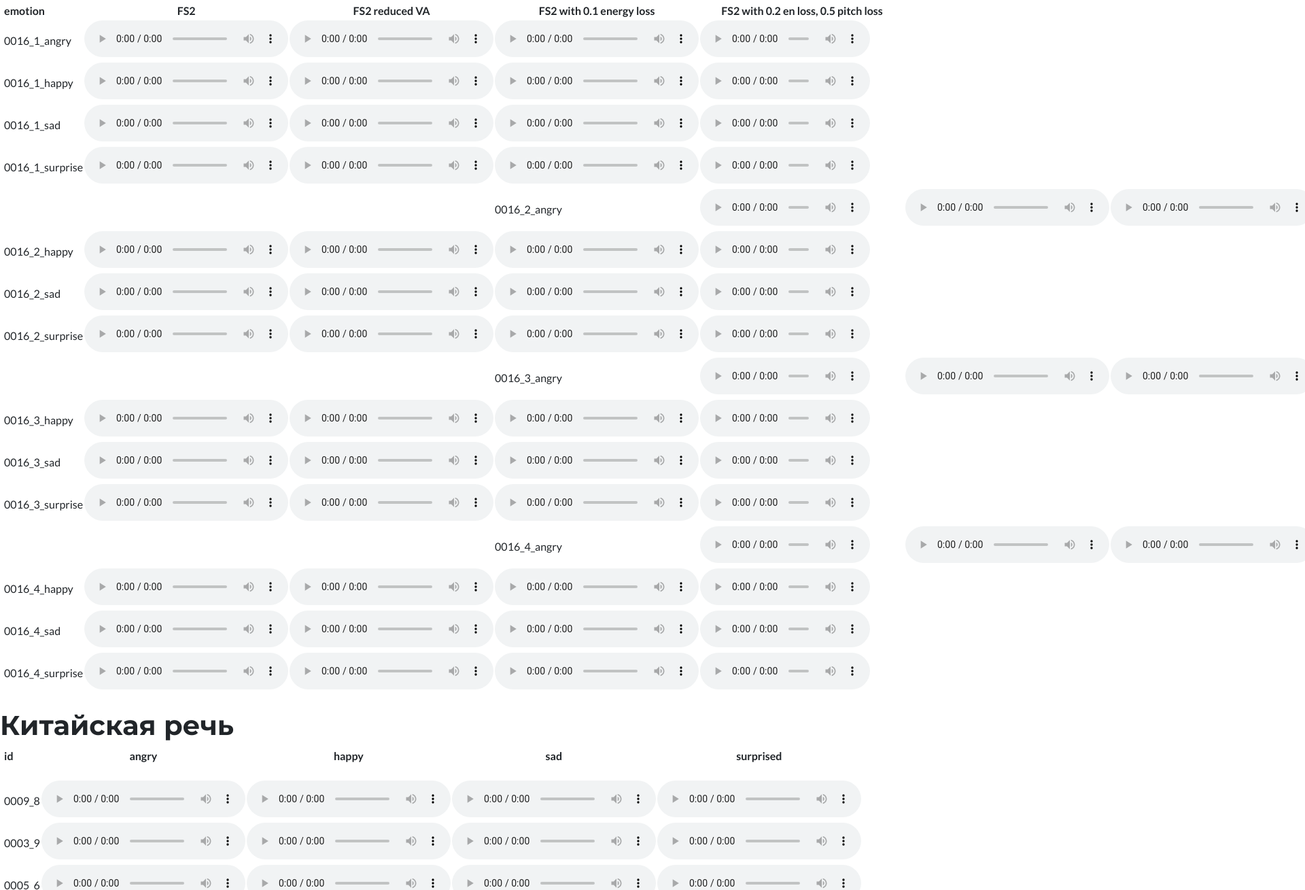
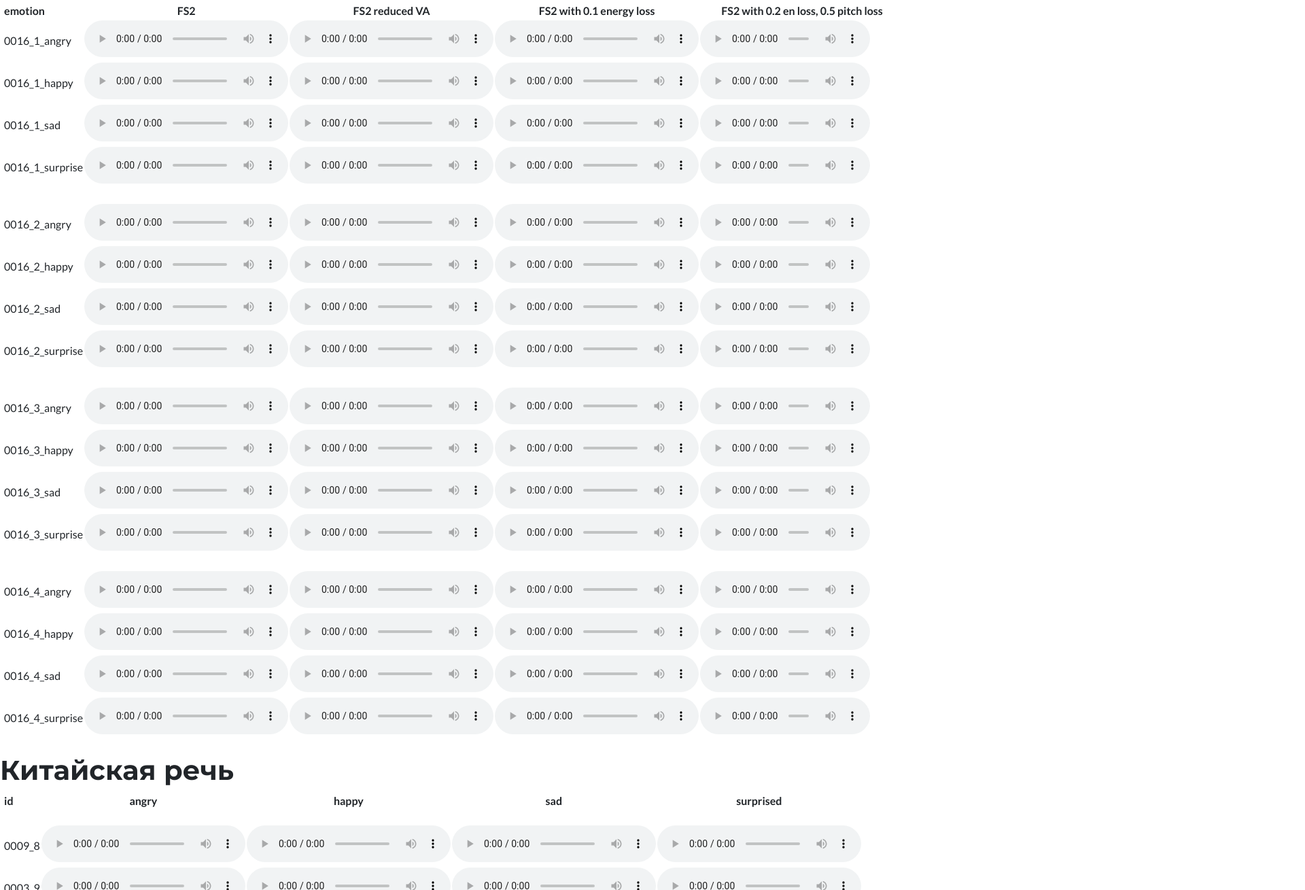
Before and after one commit to oriolus1/MADE_EMO_TTS_graduation_project_2022, a plain HTML site: page index.html in a window 1280 px wide. Shown: the part 199-1508 px from the top of the page at 68% size, 1920 px wide, since content can reach past the window. Drawn offline with nearby package versions, Linux system fonts and the light colour scheme.

Commit message:
Update index.html

```diff
--- a/index.html
+++ b/index.html
@@ -43,7 +43,7 @@
 <td bgcolor="#FFFFFF" style="line-height:20px;" colspan=3>&nbsp;</td>
 
 
-<h1 id="chinese">Сравнение фастспичей</h1>
+<h1 id="comp">Сравнение фастспичей</h1>
 
 
 <table>
@@ -93,7 +93,7 @@
     </tr>
 
 <td bgcolor="#FFFFFF" style="line-height:20px;" colspan=3>&nbsp;</td>
-
+	<tr>
       <td style="text-align: left"></td>
       <td style="text-align: left">0016_2_angry   </td>
       <td style="text-align: left"><audio controls=""><source src="wav/g_2579999_fs2_vp_Jan24/0016/angry/2.wav" type="audio/wav" />Your browser does not support the audio element.</audio></td>
@@ -128,7 +128,7 @@
 
 
 <td bgcolor="#FFFFFF" style="line-height:20px;" colspan=3>&nbsp;</td>
-
+	<tr>
       <td style="text-align: left"></td>
       <td style="text-align: left">0016_3_angry   </td>
       <td style="text-align: left"><audio controls=""><source src="wav/g_2579999_fs2_vp_Jan24/0016/angry/3.wav" type="audio/wav" />Your browser does not support the audio element.</audio></td>
@@ -162,7 +162,7 @@
     </tr>
 
 <td bgcolor="#FFFFFF" style="line-height:20px;" colspan=3>&nbsp;</td>
-
+	<tr>
       <td style="text-align: left"></td>
       <td style="text-align: left">0016_4_angry   </td>
       <td style="text-align: left"><audio controls=""><source src="wav/g_2579999_fs2_vp_Jan24/0016/angry/4.wav" type="audio/wav" />Your browser does not support the audio element.</audio></td>
@@ -195,6 +195,7 @@
       <td style="text-align: left"><audio controls=""><source src="wav/g_2579999_fs2_energy_coef_v2_vp_Jan28/0016/surprise/4.wav" />Your browser does not support the audio element.</audio></td>
     </tr>
 
+	<td bgcolor="#FFFFFF" style="line-height:20px;" colspan=3>&nbsp;</td>
 	<td bgcolor="#FFFFFF" style="line-height:20px;" colspan=3>&nbsp;</td>
   <tbody>
 </table>
```
